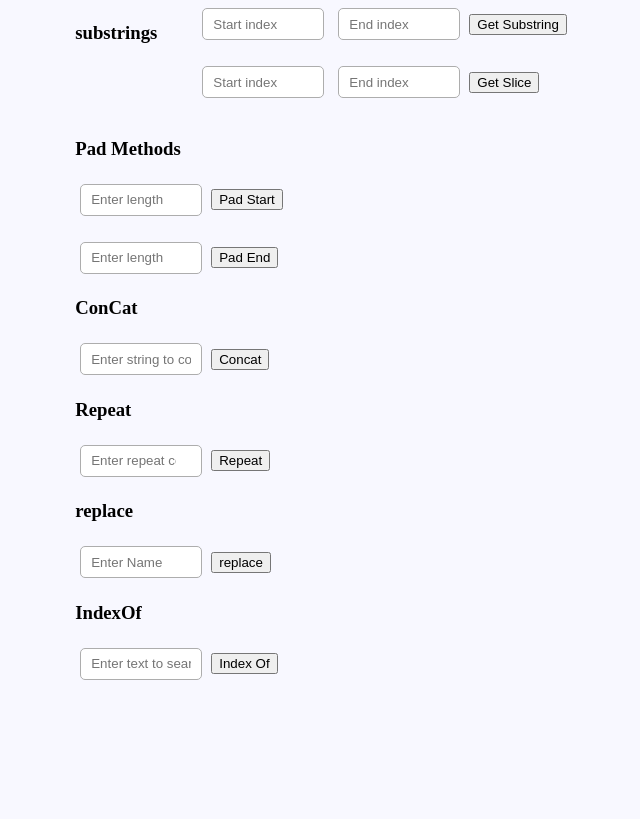
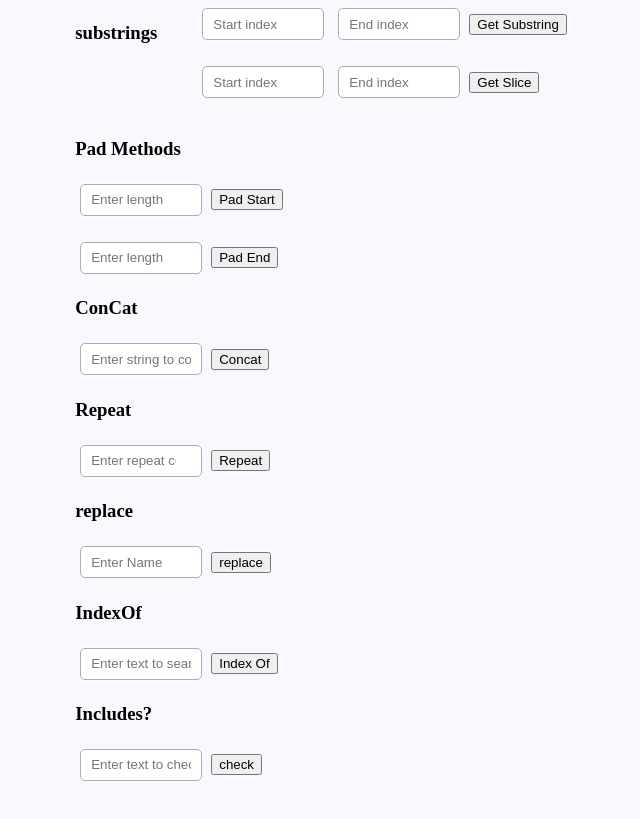
Before and after one commit to LokeshJasti05/web-dev, a plain HTML site: page task9/Stringmethods.html in a window 1280 px wide. Shown: the part 331-1150 px from the top of the page, without its empty margins (82-722 px from the left). Before the commit the page ends 1060 px from the top, so only its background shows below. Drawn offline with Linux system fonts and the light colour scheme.

Commit message:
completed string methods

```diff
--- a/task9/Stringmethods.html
+++ b/task9/Stringmethods.html
@@ -135,9 +135,15 @@
     <div class="indexOf">
         <h3>IndexOf</h3>
         <input type="text"  id="searchText" placeholder="Enter text to search">
-        <button class="btn" onclick="indexOf1()">Index Of</button>
+        <button class="btn" onclick="indexOf()">Index Of</button>
         <p id="indexOfResult"></p>
+    </div>
 
+    <div class="includes">
+        <h3>Includes?</h3>
+        <input type="text" id="includesText" placeholder="Enter text to check">
+        <button class="btn" onclick="includess()">check</button>
+        <p id="output"></p>
     </div>
   </div>
 </body>
--- a/task9/index.js
+++ b/task9/index.js
@@ -100,3 +100,14 @@ function indexOf1(){
     document.getElementById("indexOfResult").innerHTML = "String not found";
    }
 }
+
+function includess(){
+    var searchString = document.getElementById("includesText").value;
+    var result = string.includes(searchString);
+    if(result){
+        document.getElementById("output").innerHTML = "String contains" + searchString;
+    }
+    else{
+        document.getElementById("output").innerHTML = "String does not contai " + searchString;
+    }
+}
```
